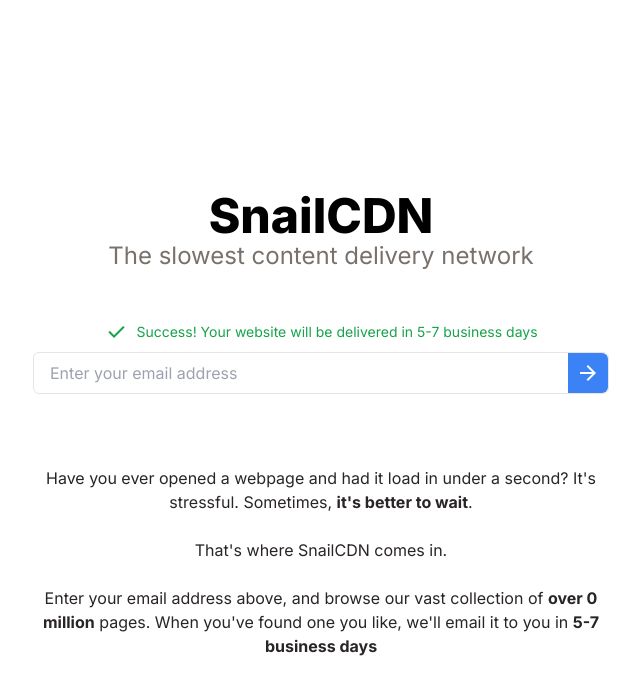
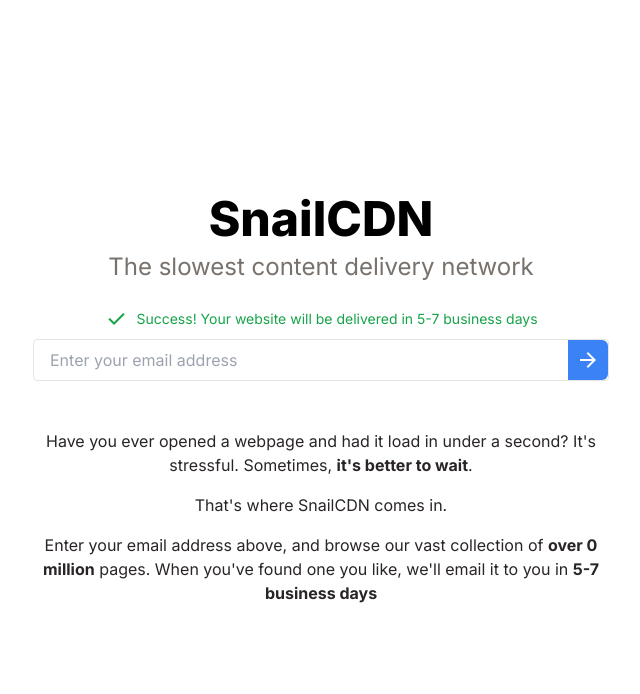
Before and after one commit to plettj/SnailCDN, a website: page frontend/index.html in a window 1280 px wide. Both pictures are taken after a click on the button "arrow_forward". Shown: the whole page, without its empty margins (319-959 px from the left). Drawn offline with nearby package versions, Linux system fonts and the light colour scheme.

Commit message:
update: Touchups

```diff
--- a/frontend/index.html
+++ b/frontend/index.html
@@ -31,32 +31,29 @@
       font-family: "Inter", sans-serif;
     }
 
-    /* @layer components {
-        .test {
-            @apply bg-red-500;
-        }
-    } */
+    @layer components {
+      .input-status {
+        @apply flex items-center w-fit gap-2 min-h-6 text-sm;
+      }
+      .desc-text {
+        @apply text-stone-800 max-w-xl text-center leading-6;
+      }
+    }
   </style>
 
-  <body class="flex justify-center h-screen my-0 mx-1.5">
+  <body class="flex justify-center items-center h-screen my-0 mx-1.5">
     <div id="app">
-      <section class="flex flex-col items-center mt-48">
+      <section class="flex flex-col items-center">
         <h1 class="text-5xl font-extrabold m-0 text-center">SnailCDN</h1>
-        <h2 class="mb-6 xl:mb-12 text-stone-500 text-center m-0 text-2xl">
+        <h2 class="text-stone-500 text-center my-2 mb-6 text-2xl">
           The slowest content delivery network
         </h2>
 
-        <div
-          class="flex items-center w-fit gap-2 min-h-6 text-sm text-red-600"
-          v-if="status == 'invalid-email'"
-        >
+        <div class="input-status text-red-600" v-if="status == 'invalid-email'">
           <span class="material-symbols-outlined">info</span>Enter a valid email
           address
         </div>
-        <div
-          class="flex items-center w-fit gap-2 min-h-6 text-sm text-green-600"
-          v-if="status == 'success'"
-        >
+        <div class="input-status text-green-600" v-if="status == 'success'">
           <span class="material-symbols-outlined">check</span>Success! Your
           website will be delivered in 5-7 business days
         </div>
@@ -64,7 +61,7 @@
         <div class="min-h-6" v-if="status == null"></div>
 
         <div
-          class="relative border border-stone-200 rounded-md bg-white w-full m-2 flex items-center"
+          class="relative border border-stone-200 mt-2 mb-12 rounded bg-white w-full m-2 flex items-center"
         >
           <input
             class="border-none outline-none bg-transparent px-4 py-2 w-full"
@@ -72,6 +69,7 @@
             v-model="email"
             spellcheck="false"
             id="emailInput"
+            @keyup.enter="submitEmail"
           />
           <button
             class="w-10 absolute top-0 right-0 bottom-0 rounded-r-md flex items-center justify-center bg-blue-500 hover:bg-blue-600 active:bg-blue-700"
@@ -83,15 +81,18 @@
           </button>
         </div>
 
-        <p class="mt-16 max-w-xl text-center leading-6 text-stone-800">
-          Have you ever opened a webpage and had it load in under a second? It's
-          stressful. Sometimes, <b>it's better to wait</b>. <br /><br />
-          That's where SnailCDN comes in.
-          <br /><br />
-          Enter your email address above, and browse our vast collection of
-          <b>over 0 million</b> pages. When you've found one you like, we'll
-          email it to you in <b>5-7 business days</b>
-        </p>
+        <div class="flex flex-col gap-4">
+          <p class="desc-text">
+            Have you ever opened a webpage and had it load in under a second?
+            It's stressful. Sometimes, <b>it's better to wait</b>.
+          </p>
+          <p class="desc-text">That's where SnailCDN comes in.</p>
+          <p class="desc-text">
+            Enter your email address above, and browse our vast collection of
+            <b>over 0 million</b> pages. When you've found one you like, we'll
+            email it to you in <b>5-7 business days</b>
+          </p>
+        </div>
       </section>
     </div>
   </body>
```
